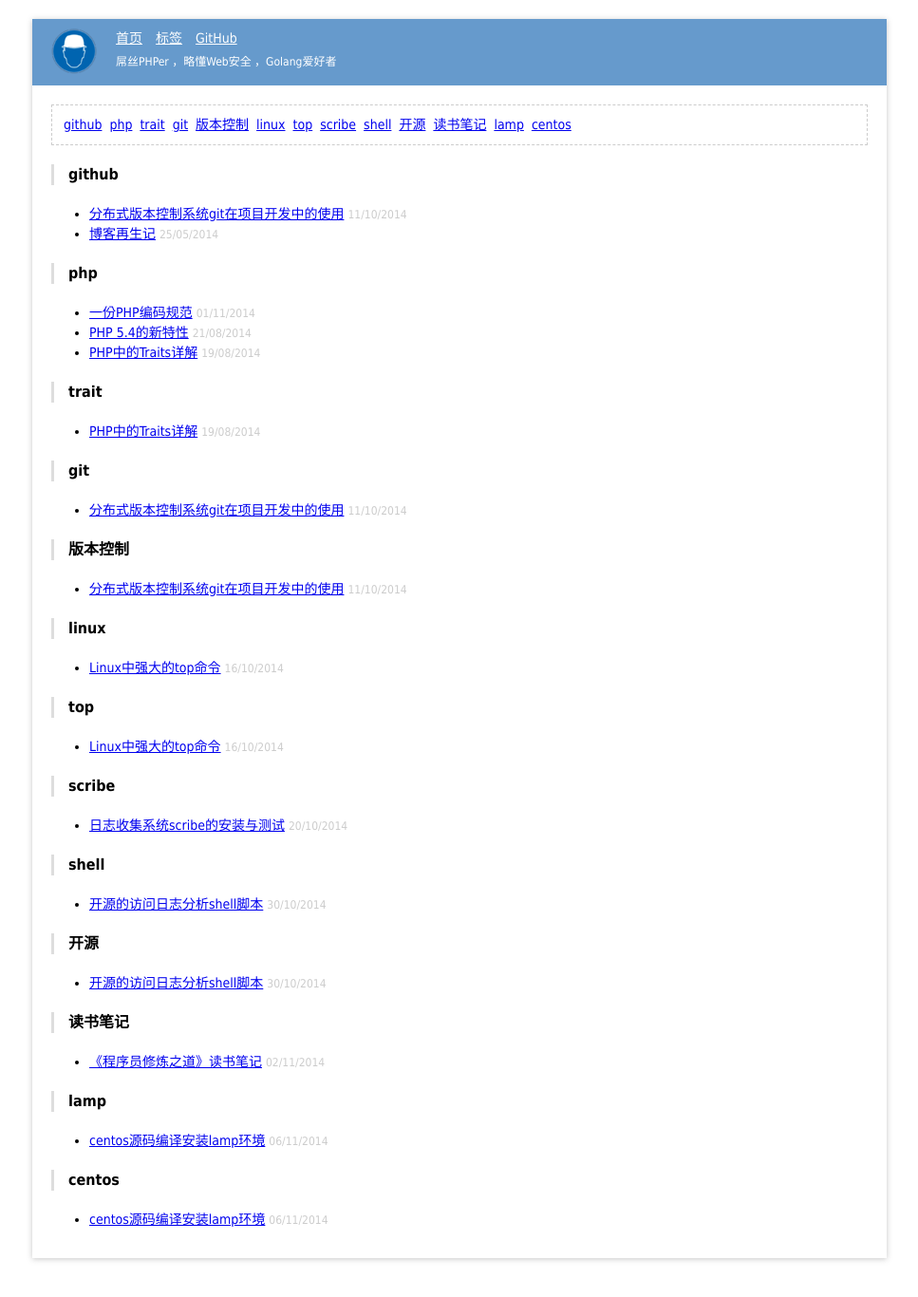
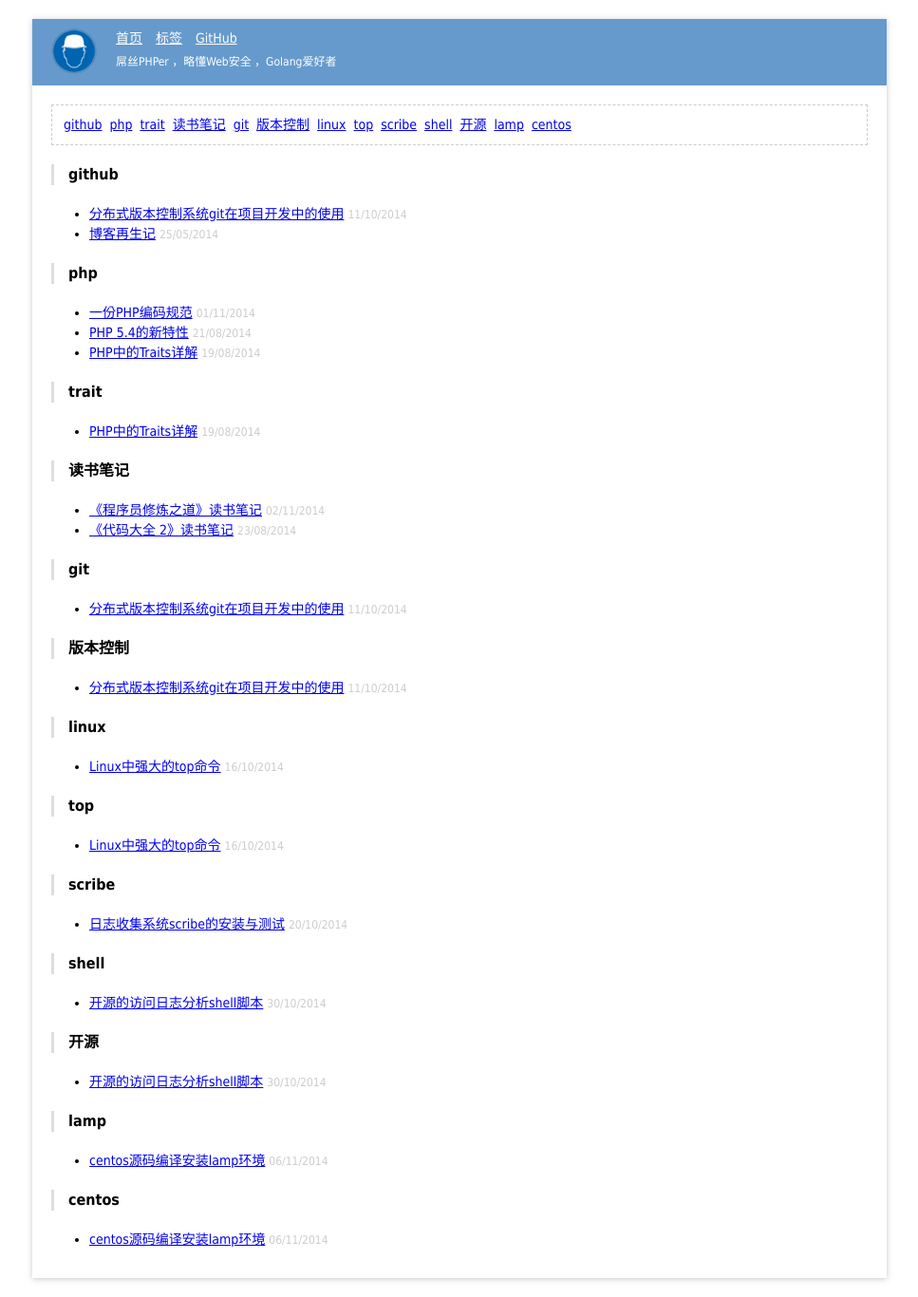
Before and after one commit to tabalt/tabalt.github.io, a Jekyll site: the page built from tags/index.html, in a window 1280 px wide. Shown: the whole page at 95% size, without its empty margins (156-1123 px from the left). Built offline with Jekyll 4.4.1, drawn with Linux system fonts in a browser that asks for light colours; Markdown is read by kramdown in place of the engine named in the settings; comment, search, counter and statistics services are not loaded; before the commit the page ends 1345 px from its top, so only the background shows below that.

Commit message:
Update 2014-08-23-code-complete-2-reading-notes.md

```diff
--- a/_posts/code-complete-2/2014-08-23-code-complete-2-reading-notes.md
+++ b/_posts/code-complete-2/2014-08-23-code-complete-2-reading-notes.md
@@ -3,6 +3,7 @@
 layout: post
 title:  "《代码大全 2》读书笔记"
 date:   2014-08-23 00:30:00
+tags: [读书笔记]
 
 keywords: 代码大全,代码大全2,代码大全2读书笔记
 description: 《代码大全 2》不是一本容易读的书，该系列文章以读书笔记的形式，对《代码大全 2》的每个部分做整理记录。
```
